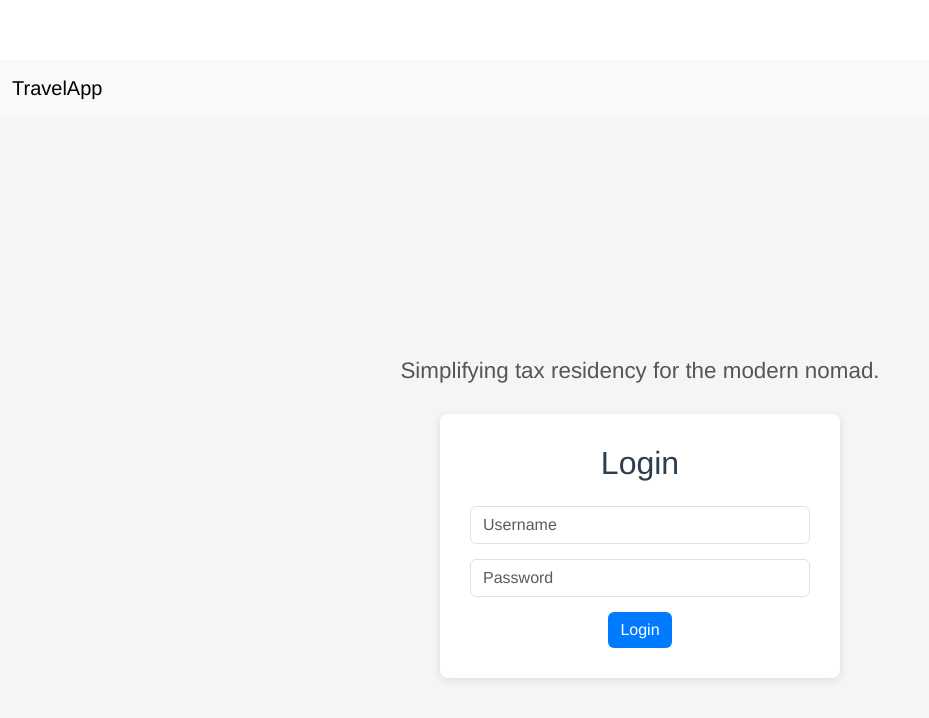
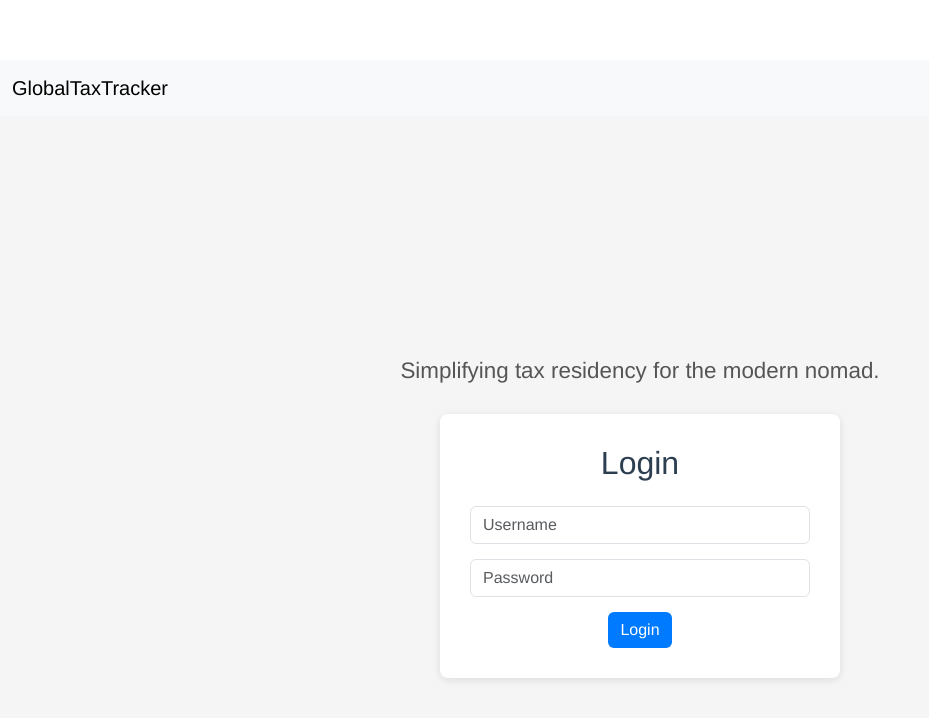
Before and after one commit to panefi/tax_residency_frontend, a Vue app: page /login in a window 1280 px wide. Shown: the top 718 px of the page, without its empty margins (0-929 px from the left). Built offline with nearby package versions, Linux system fonts and the light colour scheme; no server answers.

Commit message:
chore: Update app name

```diff
--- a/src/App.vue
+++ b/src/App.vue
@@ -2,7 +2,7 @@
   <div id="app">
     <nav class="navbar navbar-expand-lg navbar-light bg-light">
       <div class="container-fluid">
-        <router-link class="navbar-brand" to="/">TravelApp</router-link>
+        <router-link class="navbar-brand" to="/">GlobalTaxTracker</router-link>
         <div class="collapse navbar-collapse justify-content-end" id="navbarSupportedContent">
           <ul class="navbar-nav mb-2 mb-lg-0">
             <li class="nav-item" v-if="isAuthenticated">
```
